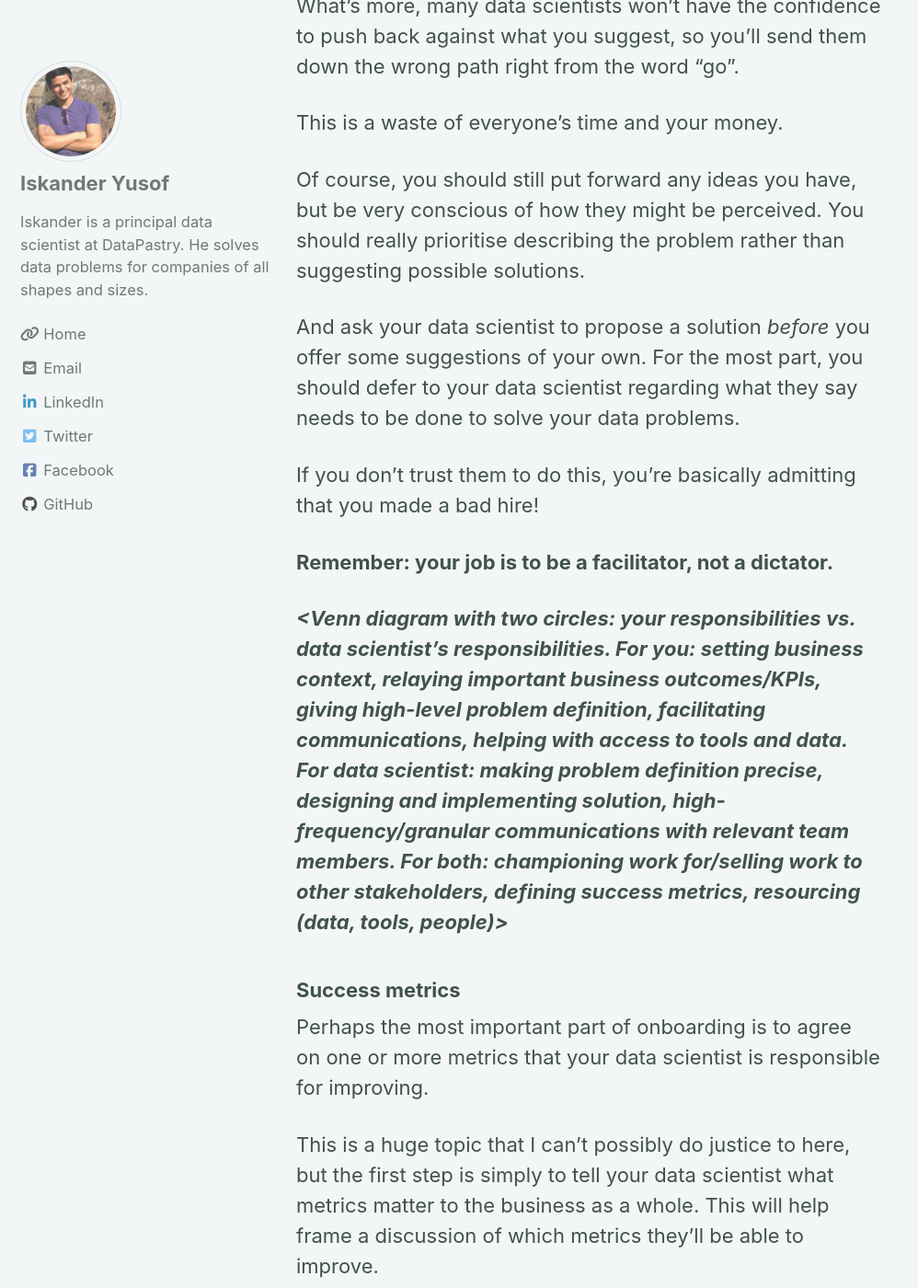
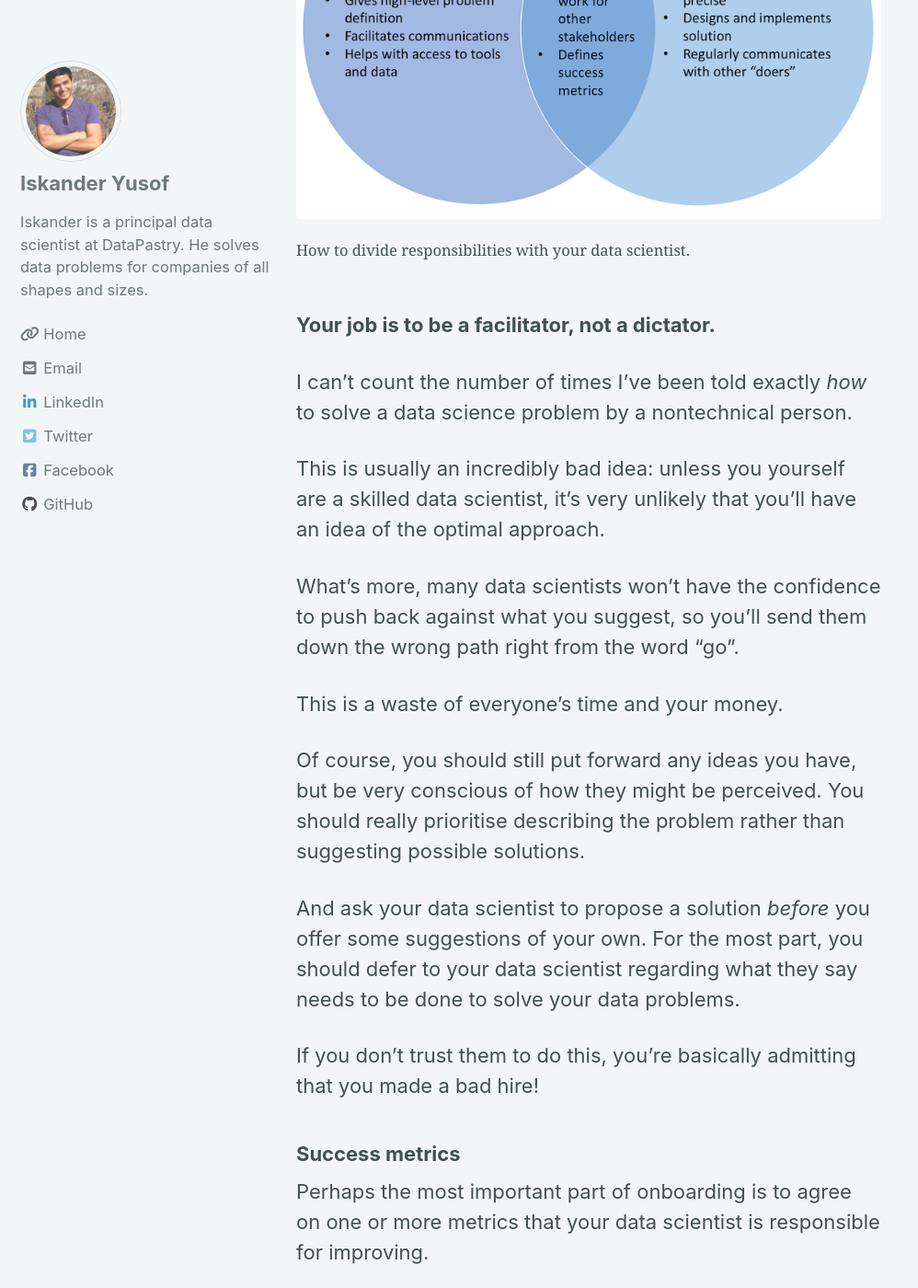
Before and after one commit to datapastry/datapastry.github.io, a Jekyll site: the page built from _posts/2019-08-07-get-the-most-value-from-your-data-scientist.md, in a window 1280 px wide and 1400 px high, scrolled down 4953 px. Shown: the whole window at 92% size, without its empty margins (0-998 px from the left). Built offline with Jekyll 4.4.1, drawn with Linux system fonts in a browser that asks for light colours; cached includes are drawn as plain includes; nearby versions of some CDN libraries.

Commit message:
Add Venn diagram

```diff
--- a/_posts/2019-08-07-get-the-most-value-from-your-data-scientist.md
+++ b/_posts/2019-08-07-get-the-most-value-from-your-data-scientist.md
@@ -68,6 +68,13 @@ Give them the broad outlines of your problem and they should be able to work wit
 
 Let your data scientist take the lead on how to solve your problem, but help them out regarding the business context and by facilitating access to the resources they need (in terms of data, tools and people).
 
+<figure>
+	<a href="{{ site.baseurl }}/assets/images/venn.png"><img src="{{ site.baseurl }}/assets/images/venn-small.png" alt="Managing a data scientist: who does what?"></a>
+	<figcaption>How to divide responsibilities with your data scientist.</figcaption>
+</figure>
+
+**Your job is to be a facilitator, not a dictator.**
+
 I can’t count the number of times I’ve been told exactly _how_ to solve a data science problem by a nontechnical person.
 
 This is usually an incredibly bad idea: unless you yourself are a skilled data scientist, it’s very unlikely that you’ll have an idea of the optimal approach.
@@ -81,10 +88,6 @@ Of course, you should still put forward any ideas you have, but be very consciou
 And ask your data scientist to propose a solution _before_ you offer some suggestions of your own. For the most part, you should defer to your data scientist regarding what they say needs to be done to solve your data problems.
 
 If you don’t trust them to do this, you’re basically admitting that you made a bad hire!
-
-**Remember: your job is to be a facilitator, not a dictator.**
-
-**_<Venn diagram with two circles: your responsibilities vs. data scientist’s responsibilities. For you: setting business context, relaying important business outcomes/KPIs, giving high-level problem definition, facilitating communications, helping with access to tools and data. For data scientist: making problem definition precise, designing and implementing solution, high-frequency/granular communications with relevant team members. For both: championing work for/selling work to other stakeholders, defining success metrics, resourcing (data, tools, people)>_**
 
 ### Success metrics
 
```
Also changed, not shown: assets/images/venn-small.png (added), assets/images/venn.png (added).
